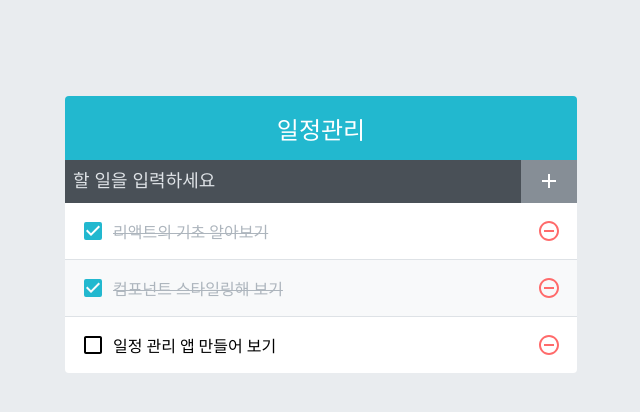
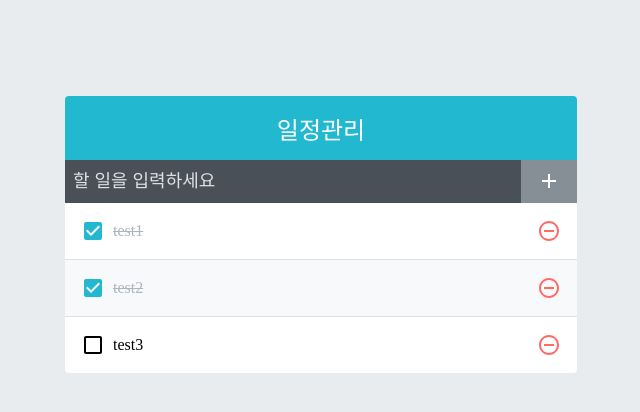
Before and after one commit to Saseungwon/React-TodoApp, a React (Create React App) app: page / in a window 1280 px wide. Shown: the top 412 px of the page, without its empty margins (319-959 px from the left). Built offline with nearby package versions, Linux system fonts and the light colour scheme.

Commit message:
onToggle

```diff
--- a/src/App.js
+++ b/src/App.js
@@ -7,17 +7,17 @@ const App = () => {
   const [todos, setTodos] = useState([
     {
       id: 1,
-      text: '리액트의 기초 알아보기',
+      text: 'test1',
       checked: true,
     },
     {
       id: 2,
-      text: '컴포넌트 스타일링해 보기',
+      text: 'test2',
       checked: true,
     },
     {
       id: 3,
-      text: '일정 관리 앱 만들어 보기',
+      text: 'test3',
       checked: false,
     },
   ]);
@@ -37,10 +37,28 @@ const App = () => {
     [todos],
   );
 
+  const onRemove = useCallback(
+    (id) => {
+      setTodos(todos.filter((todo) => todo.id !== id));
+    },
+    [todos],
+  );
+
+  const onToggle = useCallback(
+    (id) => {
+      setTodos(
+        todos.map((todo) =>
+          todo.id === id ? { ...todo, checked: !todo.checked } : todo,
+        ),
+      );
+    },
+    [todos],
+  );
+
   return (
     <TodoTemplate>
       <TodoInsert onInsert={onInsert} />
-      <TodoList todos={todos} />
+      <TodoList todos={todos} onRemove={onRemove} onToggle={onToggle} />
     </TodoTemplate>
   );
 };
```
